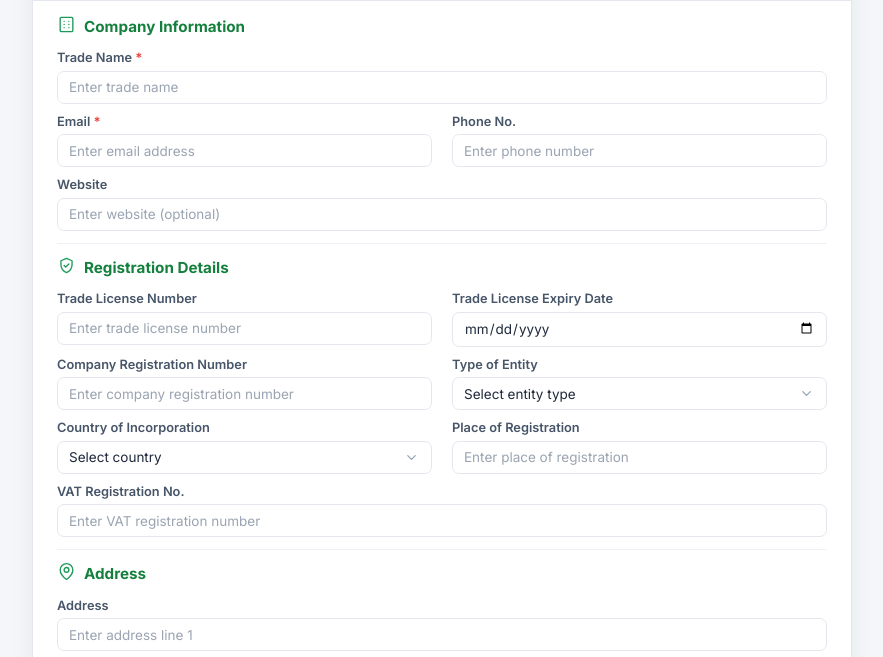
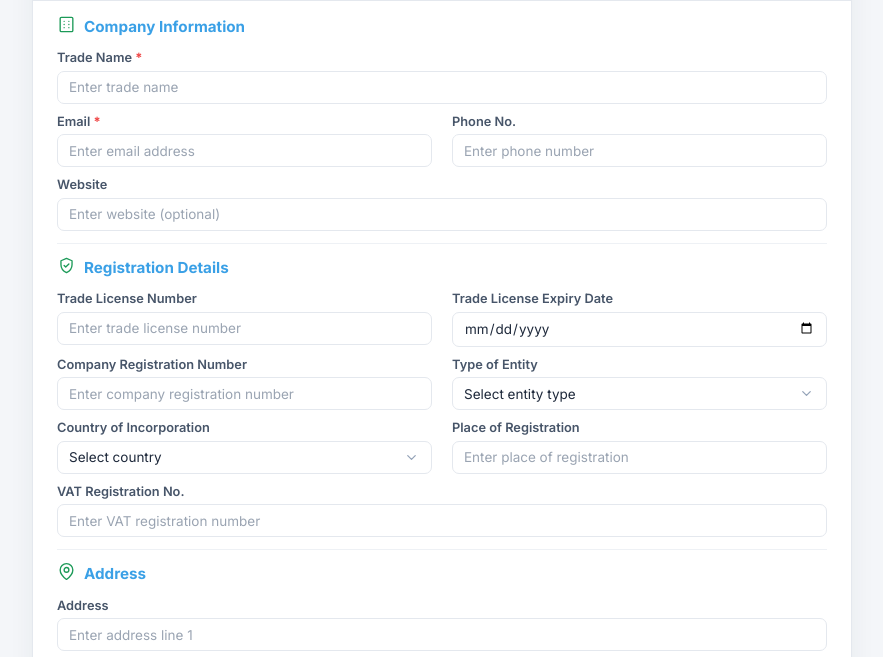
Before and after one commit to lavanya991-11/registration-api, a website: page public/vendor.html in a window 1280 px wide. Shown: the part 99-756 px from the top of the page, without its empty margins (198-1081 px from the left). Drawn offline with Linux system fonts and the light colour scheme; no server answers.

Commit message:
Section heading captions in light blue
Co-Authored-By: Claude Opus 4.8 (1M context) <noreply@anthropic.com>

```diff
--- a/public/form.css
+++ b/public/form.css
@@ -43,7 +43,7 @@ body {
 
 section.block { padding: 12px 0; border-bottom: 1px solid #eef1f5; }
 section.block:last-of-type { border-bottom: 0; }
-.block h2 { display: flex; align-items: center; gap: 8px; margin: 0 0 10px; color: var(--green-dark); font-size: .95rem; font-weight: 700; letter-spacing: 0; }
+.block h2 { display: flex; align-items: center; gap: 8px; margin: 0 0 10px; color: #3aa0e6; font-size: .95rem; font-weight: 700; letter-spacing: 0; }
 .block h2 .sec-ic { flex: 0 0 auto; width: auto; height: auto; background: none; border-radius: 0; }
 .block h2 .sec-ic svg { width: 19px; height: 19px; color: var(--green); }
 
```
